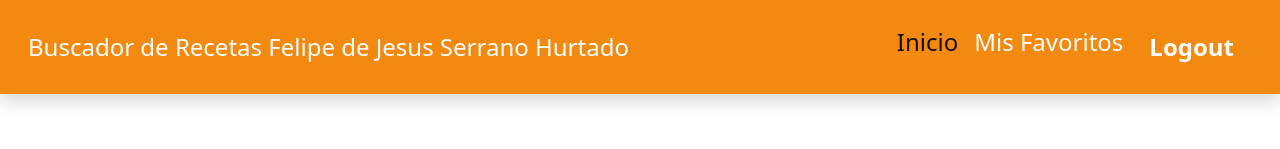
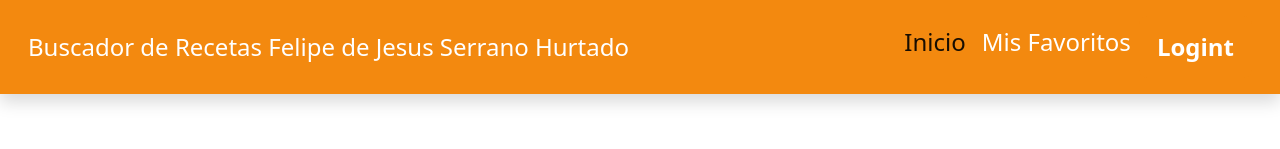
Before and after one commit to FelipeSH18/Recetaspractica, a plain HTML site: page principal.html in a window 1280 px wide. Shown: the top 149 px of the page. Drawn offline with Linux system fonts and the light colour scheme; no server answers.

Commit message:
Update principal.html

```diff
--- a/principal.html
+++ b/principal.html
@@ -43,7 +43,7 @@
                         <a class="nav-link fs-4" href="favoritos.html">Mis Favoritos</a>
                     </li>
                     <li class="nav-item hide-login" style="background-color: #f3890f; border-radius: 8px; padding: 5px 10px;">
-                        <a class="nav-link fs-4" href="index.html" style="color: white !important; text-decoration: none; font-weight: bold;">Logout</a>
+                        <a class="nav-link fs-4" href="index.html" style="color: white !important; text-decoration: none; font-weight: bold;">Logint</a>
                     </li>
                 </ul>
             </div>
```
